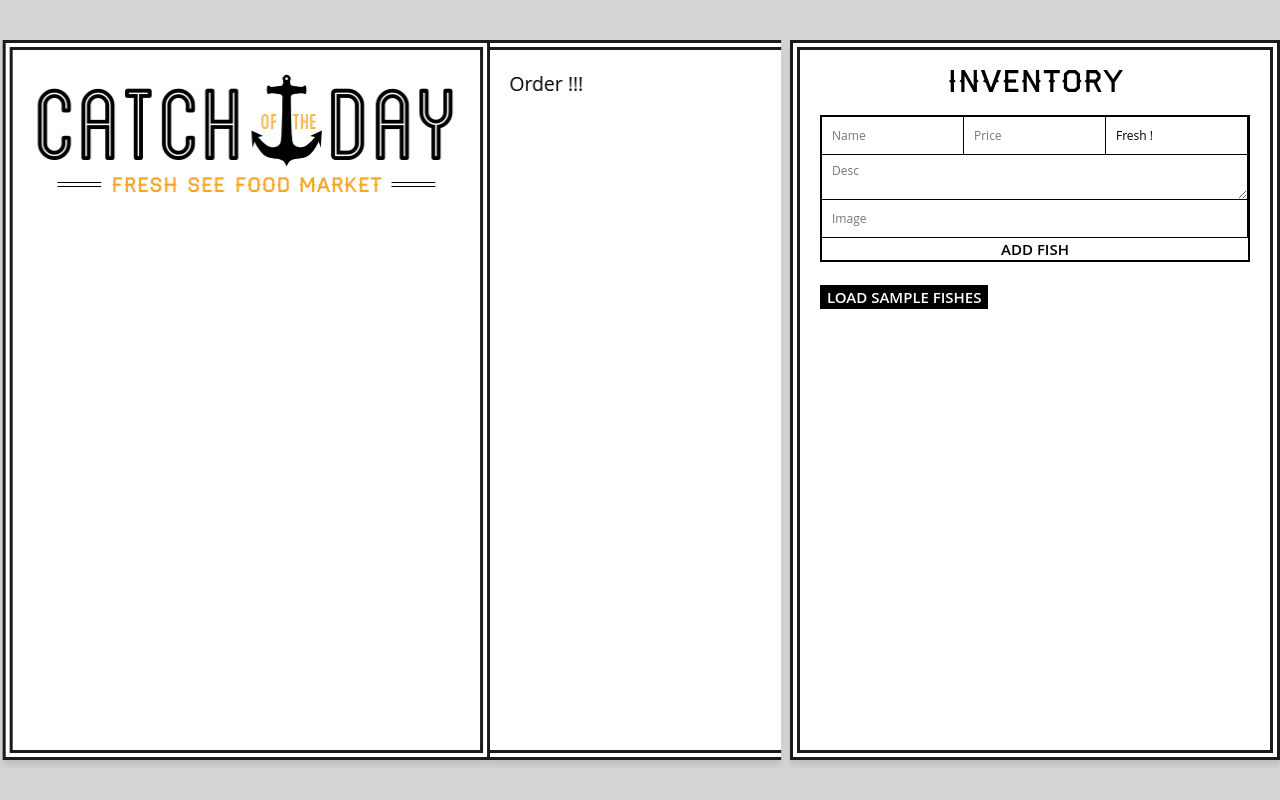
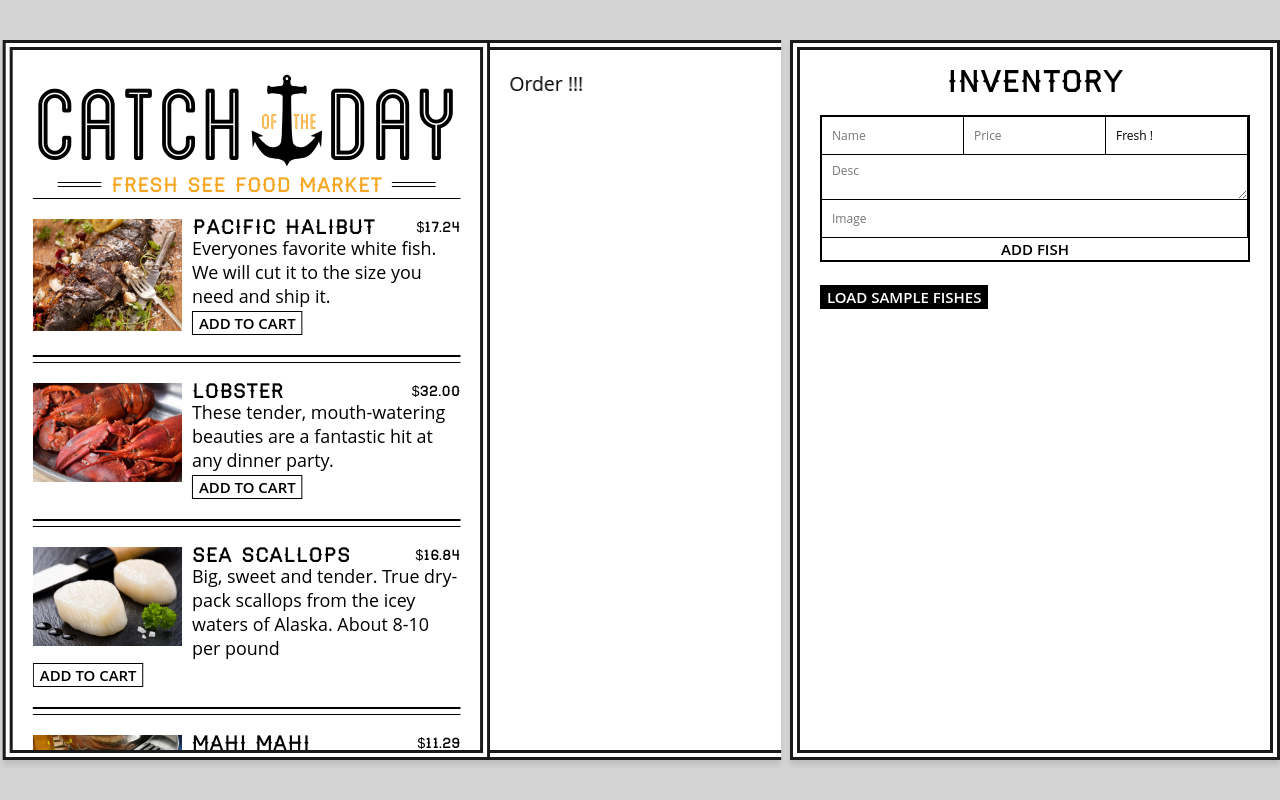
Before and after one commit to iraviteja/React-Fish-Store-Project, a React (Create React App) app: page /store/1 in a window 1280 px wide. Both pictures are taken after a click on the button "LOAD SAMPLE FISHES". Built offline with nearby package versions, Linux system fonts and the light colour scheme.

Commit message:
Displaying state data using jsx

```diff
--- a/src/components/App.js
+++ b/src/components/App.js
@@ -1,7 +1,9 @@
 import React, { Component } from "react";
+
 import Header from "./Header";
 import Inventory from "./Inventory";
 import Order from "./Order";
+import Fish from "./Fish";
 
 import sampleFishes from "../sample-fishes";
 
@@ -26,6 +28,11 @@ class App extends Component {
       <div className="catch-of-the-day">
         <div className="menu">
           <Header tagline="Fresh see food market" />
+          <ul className="fishes">
+            {Object.keys(this.state.fishes).map(key => (
+              <Fish key={key} fishData={this.state.fishes[key]} />
+            ))}
+          </ul>
         </div>
         <Order />
         <Inventory
--- /dev/null
+++ b/src/components/Fish.js
@@ -0,0 +1,21 @@
+import React, { Component } from "react";
+import { formatPrice } from "./helpers";
+
+class Fish extends Component {
+  render() {
+    const { price, desc, status } = this.props.fishData;
+    return (
+      <li className="menu-fish">
+        <img src={this.props.fishData.image} alt={this.props.fishData.name} />
+        <h4 className="fish-name">
+          {this.props.fishData.name}
+          <span className="price">{formatPrice(price)}</span>
+        </h4>
+        <p>{desc}</p>
+        <button>Add To Cart</button>
+      </li>
+    );
+  }
+}
+
+export default Fish;
```
